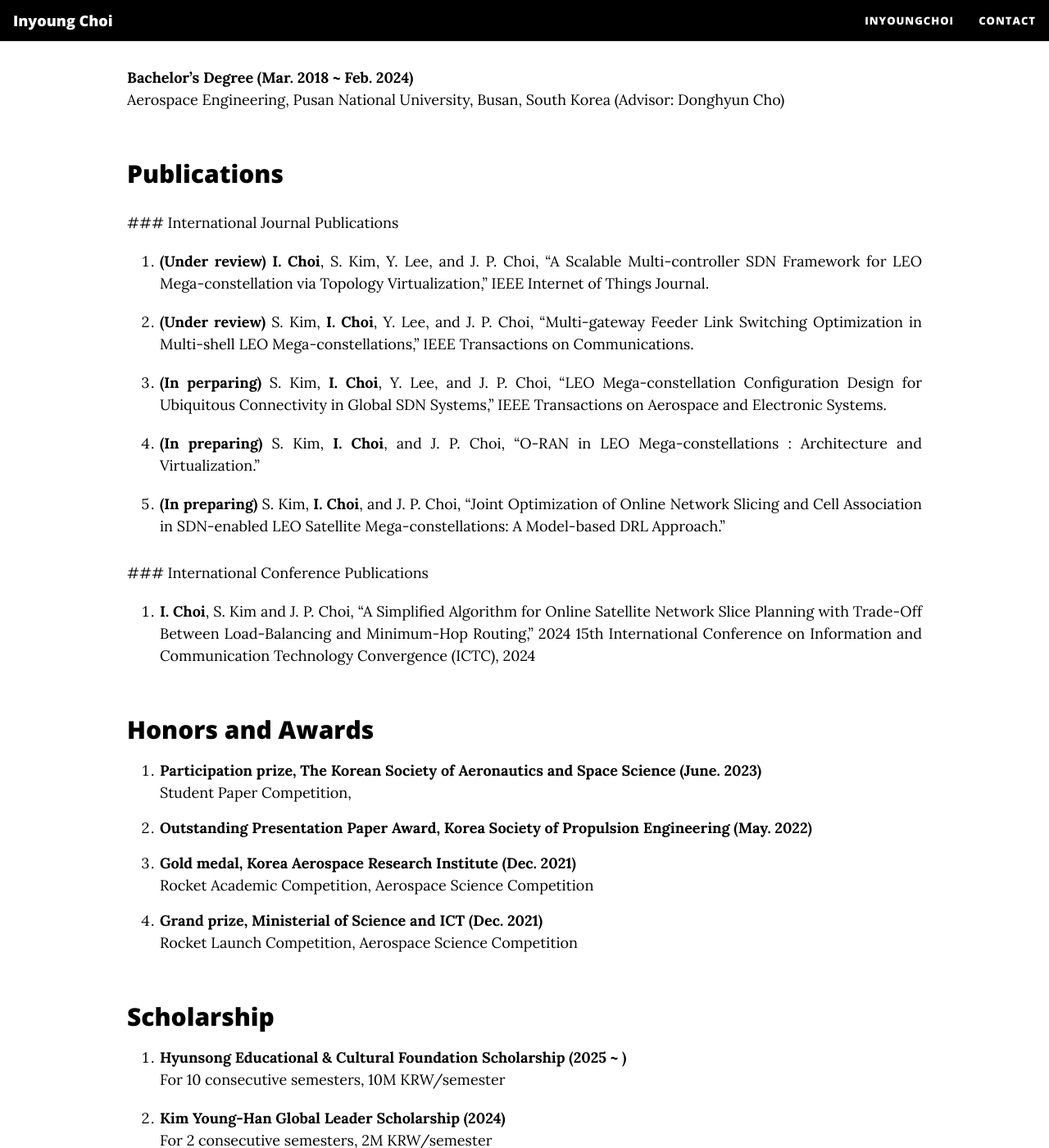
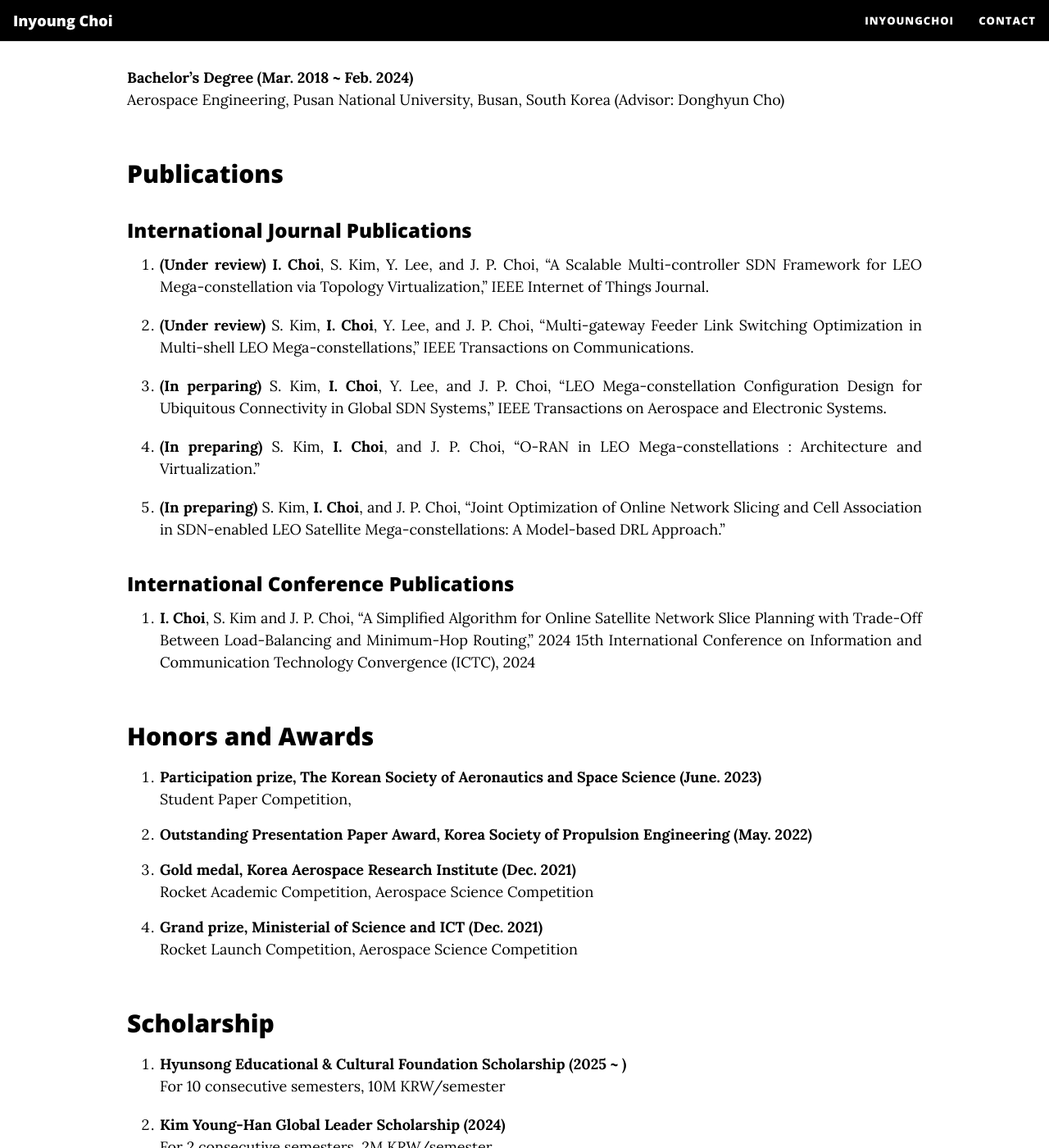
Before and after one commit to InyoungChoi-acai/InyoungChoi-acai.github.io, a Jekyll site: the page built from InyoungChoi.md, in a window 1280 px wide and 1400 px high, scrolled down 906 px. Shown: the whole window at 82% size. Built offline with Jekyll 4.4.1, drawn with Linux system fonts in a browser that asks for light colours; nearby versions of some CDN libraries.

```diff
--- a/InyoungChoi.md
+++ b/InyoungChoi.md
@@ -13,15 +13,15 @@ full-width: true
 
 
 ## Education
-**Integrated master's and doctoral course (Mar. 2024 ~ Present)**<br>
-Aerospace Engineering, KAIST, Daejeon, South Korea (Advisor: Jihwan. P. Choi)<br>
+ **Integrated master's and doctoral course (Mar. 2024 ~ Present)**<br>
+ Aerospace Engineering, KAIST, Daejeon, South Korea (Advisor: Jihwan. P. Choi)<br>
 
-**Bachelor's Degree (Mar. 2018 ~ Feb. 2024)**<br>
-Aerospace Engineering, Pusan National University, Busan, South Korea (Advisor: Donghyun Cho)
+ **Bachelor's Degree (Mar. 2018 ~ Feb. 2024)**<br>
+ Aerospace Engineering, Pusan National University, Busan, South Korea (Advisor: Donghyun Cho)
 
 
 ## Publications
- ### International Journal Publications
+### International Journal Publications
   1. **(Under review)** **I. Choi**, S. Kim, Y. Lee, and J. P. Choi, “A Scalable Multi-controller SDN Framework for LEO Mega-constellation via Topology Virtualization,” IEEE Internet of Things Journal.
 
   2. **(Under review)** S. Kim, **I. Choi**, Y. Lee, and J. P. Choi, “Multi-gateway Feeder Link Switching Optimization in Multi-shell LEO Mega-constellations,”  IEEE Transactions on Communications.
@@ -32,21 +32,21 @@ Aerospace Engineering, Pusan National University, Busan, South Korea (Advisor: D
 
   5. **(In preparing)** S. Kim, **I. Choi**, and J. P. Choi, “Joint Optimization of Online Network Slicing and Cell Association in SDN-enabled LEO Satellite Mega-constellations: A Model-based DRL Approach.”
 
-  ### International Conference Publications
+### International Conference Publications
   1. **I. Choi**, S. Kim and J. P. Choi, "A Simplified Algorithm for Online Satellite Network Slice Planning with Trade-Off Between Load-Balancing and Minimum-Hop Routing," 2024 15th International Conference on Information and Communication Technology Convergence (ICTC), 2024
 
 
 ## Honors and Awards
-  1. **Participation prize, The Korean Society of Aeronautics and Space Science (June. 2023)**<br>
+  1. **Participation prize**, The Korean Society of Aeronautics and Space Science (June. 2023)<br>
   : Student Paper Competition,
 
-  2. **Outstanding Presentation Paper Award, Korea Society of Propulsion Engineering (May. 2022)**<br>
+  2. **Outstanding** Presentation Paper Award, Korea Society of Propulsion Engineering (May. 2022)<br>
   :
 
-  3. **Gold medal, Korea Aerospace Research Institute (Dec. 2021)**<br>
+  3. **Gold medal**, Korea Aerospace Research Institute (Dec. 2021)<br>
   : Rocket Academic Competition, Aerospace Science Competition
 
-  4. **Grand prize, Ministerial of Science and ICT (Dec. 2021)**<br>
+  4. **Grand prize**, Ministerial of Science and ICT (Dec. 2021)<br>
   : Rocket Launch Competition, Aerospace Science Competition
 
 
```
